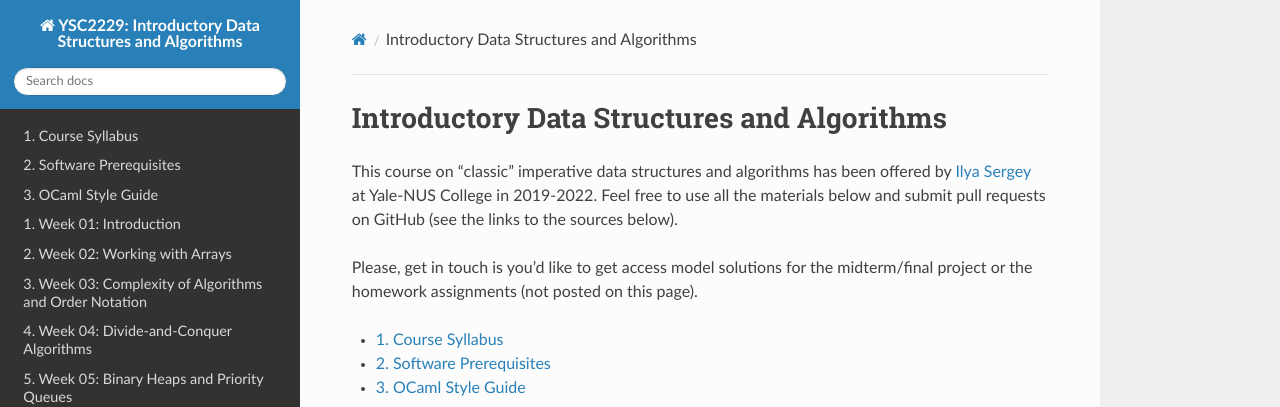
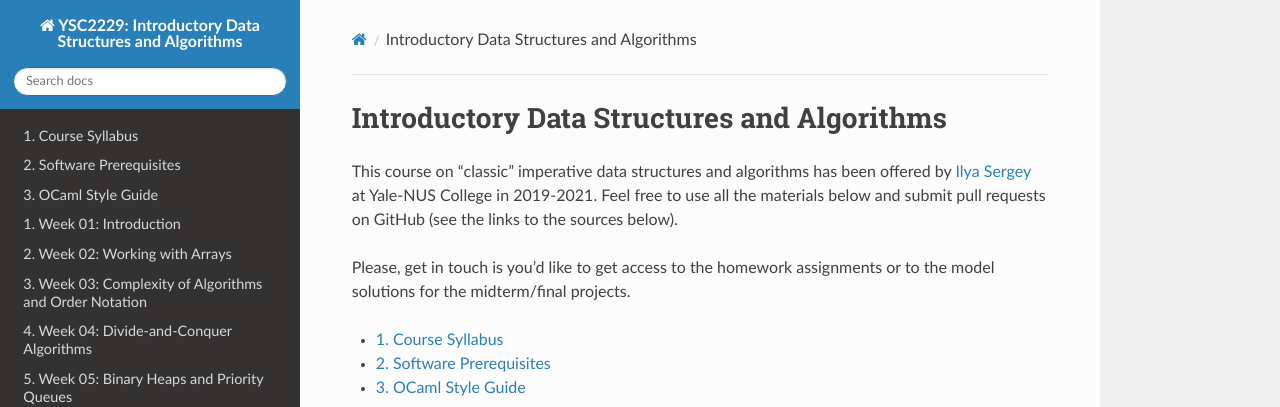
Before and after one commit to ilyasergey/YSC2229, a Sphinx documentation site: the page built from source/index.rst, in a window 1280 px wide and 900 px high. Shown: the top 407 px of the window. Built offline with Sphinx 7.4.7 and the Read the Docs theme 2.0.0, drawn with Linux system fonts in a browser that asks for light colours.

Commit message:
phrasing

```diff
--- a/source/index.rst
+++ b/source/index.rst
@@ -8,11 +8,11 @@ Introductory Data Structures and Algorithms
 
 This course on "classic" imperative data structures and algorithms has been
 offered by `Ilya Sergey <https://ilyasergey.net/>`_ at Yale-NUS College in
-2019-2022. Feel free to use all the materials below and submit pull requests on
+2019-2021. Feel free to use all the materials below and submit pull requests on
 GitHub (see the links to the sources below).
 
-Please, get in touch is you'd like to get access model solutions for the
-midterm/final project or the homework assignments (not posted on this page).
+Please, get in touch is you'd like to get access to the homework assignments or
+to the model solutions for the midterm/final projects.
 
 .. toctree::
    :numbered:
```
